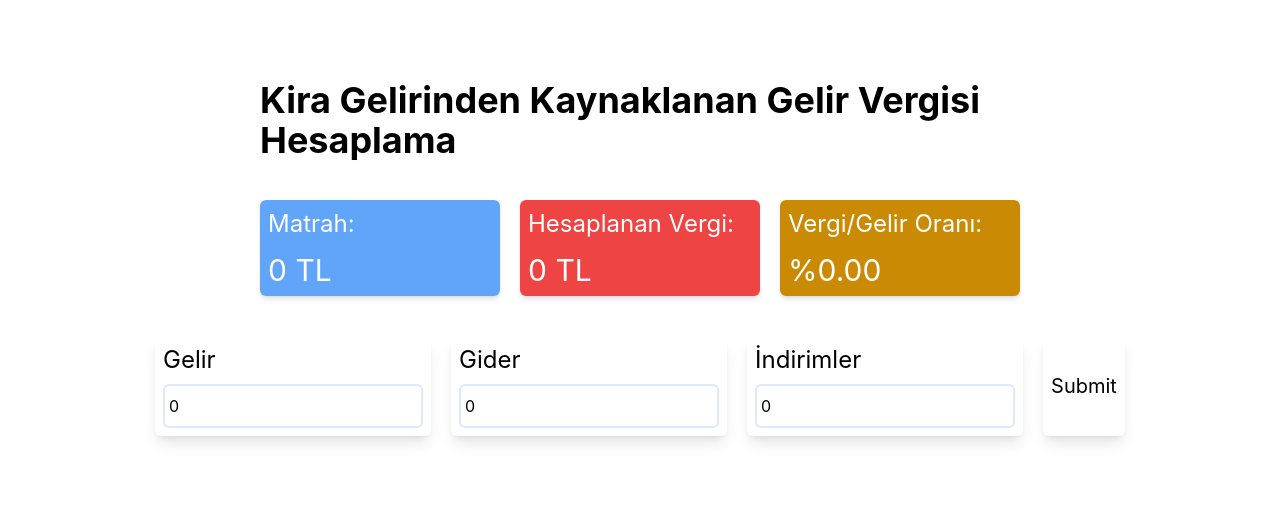
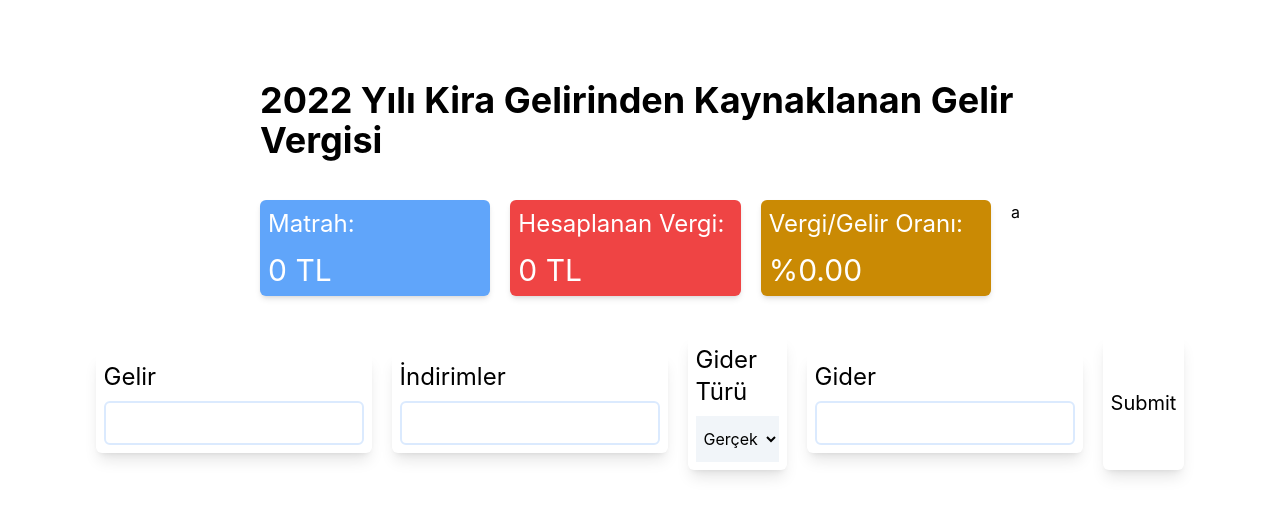
Before and after one commit to thebosph/tr-tax-calculator, a React (Create React App) app: page / in a window 1280 px wide. Shown: the top 516 px of the page. Built offline with nearby package versions, Linux system fonts and the light colour scheme.

Commit message:
feat(calculate): added select for enums

```diff
--- a/src/components/form.tsx
+++ b/src/components/form.tsx
@@ -1,22 +1,31 @@
 import { useForm, SubmitHandler } from "react-hook-form";
-import { Inputs } from "../types/Inputs";
+import { InputTypes } from "../types/Inputs";
 import { calculator } from "../utils/calculator";
 import useStore from "../store/useStore";
 import Input from "./input";
+import Select from "./select";
 
 const Form = () => {
   const {
     register,
     handleSubmit,
     reset,
+    watch,
     formState: { errors },
-  } = useForm<Inputs>();
+  } = useForm<InputTypes>();
+
   const { setResults } = useStore();
-  const onSubmit: SubmitHandler<Inputs> = (data) => {
+
+  const onSubmit: SubmitHandler<InputTypes> = (data) => {
     const result = calculator(data);
     setResults(result);
     reset();
+    console.log(data);
   };
+
+  //watch for expensesKind change
+
+  const { expenses, revenue, expensesKind, allowance } = watch();
 
   return (
     <form
@@ -25,8 +34,22 @@ const Form = () => {
     >
       <Input labelName="Gelir" label="revenue" register={register} required />
       {errors.revenue && <span>Bu alanı boş bırakamazsınız</span>}
-      <Input labelName="Gider" label="expenses" register={register} />
+
       <Input labelName="İndirimler" label="allowance" register={register} />
+      <Select
+        label="expensesKind"
+        labelName="Gider Türü"
+        {...register("expensesKind")}
+      />
+      <Input
+        disabled={expensesKind === "sumExpenses"}
+        labelName="Gider"
+        label="expenses"
+        register={register}
+        defaultValue={
+          expensesKind === "sumExpenses" ? revenue * 0.15 : expenses
+        }
+      />
 
       <input
         type="submit"
--- a/src/components/input.tsx
+++ b/src/components/input.tsx
@@ -1,21 +1,32 @@
 import { Path, UseFormRegister } from "react-hook-form";
-import { Inputs } from "../types/Inputs";
+import { InputTypes } from "../types/Inputs";
 
 interface InputProps {
   labelName: string;
-  label: Path<Inputs>;
-  register: UseFormRegister<Inputs>;
+  label: Path<InputTypes>;
+  register: UseFormRegister<InputTypes>;
   required?: boolean;
+  disabled?: boolean;
+  defaultValue?: number;
 }
 
-const Input = ({ labelName, label, register, required }: InputProps) => {
+const Input = ({
+  labelName,
+  label,
+  register,
+  required,
+  disabled,
+  defaultValue,
+}: InputProps) => {
+  console.log(disabled);
   return (
     <div className="flex flex-col shadow-lg space-y-2 p-2 w-full rounded-md ">
       <label className="text-2xl">{labelName}</label>
       <input
-        defaultValue={0}
+        defaultValue={defaultValue}
         {...register(label, { required })}
-        className="py-2 px-1 border-blue-100 border-2 rounded-md"
+        className="py-2 px-1 border-blue-100 border-2 rounded-md disabled:bg-slate-200 disabled:cursor-not-allowed"
+        disabled={disabled}
       />
     </div>
   );
--- a/src/components/results.tsx
+++ b/src/components/results.tsx
@@ -6,7 +6,7 @@ const Results: React.FC = () => {
   return (
     <div className="flex flex-col items-center  space-y-10 w-full ">
       <h1 className="text-4xl font-bold">
-        Kira Gelirinden Kaynaklanan Gelir Vergisi Hesaplama
+        2022 Yılı Kira Gelirinden Kaynaklanan Gelir Vergisi
       </h1>
       <div className="flex flex-col md:flex-row justify-between space-y-5 md:space-y-0 md:space-x-5 w-full">
         <div className="bg-blue-400 shadow-md p-2 md:w-1/3 rounded-md flex flex-col space-y-3 ">
@@ -23,6 +23,7 @@ const Results: React.FC = () => {
             %{(results.ratio * 100).toFixed(2)}
           </span>
         </div>
+        <span>a{process.env.REACT_APP_HOUSE_EXCEPTION}</span>
       </div>
     </div>
   );
--- /dev/null
+++ b/src/components/select.tsx
@@ -0,0 +1,26 @@
+import React from "react";
+import { UseFormRegister } from "react-hook-form";
+import { InputTypes } from "../types/Inputs";
+
+const Select = React.forwardRef<
+  HTMLSelectElement,
+  { label: string; labelName?: string } & ReturnType<
+    UseFormRegister<InputTypes>
+  >
+>(({ onChange, onBlur, name, label, labelName }, ref) => (
+  <div className="flex flex-col shadow-lg space-y-2 p-2 w-full rounded-md  ">
+    <label className="text-2xl">{labelName}</label>
+    <select
+      name={name}
+      ref={ref}
+      onChange={onChange}
+      onBlur={onBlur}
+      className="py-3 px-1 bg-slate-100 "
+    >
+      <option value="exactCharges">Gerçek</option>
+      <option value="sumExpenses">Götürü</option>
+    </select>
+  </div>
+));
+
+export default Select;
--- /dev/null
+++ b/src/constants/index.ts
@@ -0,0 +1 @@
+export const HOUSE_EXCEPTION = 9500;
--- a/src/react-app-env.d.ts
+++ b/src/react-app-env.d.ts
@@ -1 +1,7 @@
 /// <reference types="react-scripts" />
+
+declare namespace NodeJS {
+  interface ProcessEnv {
+    NODE_ENV: "development" | "production" | "test";
+  }
+}
--- a/src/types/Inputs.ts
+++ b/src/types/Inputs.ts
@@ -1,5 +1,11 @@
-export interface Inputs {
+export interface InputTypes {
   revenue: number;
   expenses: number;
+  expensesKind: ExpensesKind;
   allowance: number;
 }
+
+export enum ExpensesKind {
+  "sumExpenses" = "sumExpenses",
+  "exactCharges" = "exactCharges",
+}
--- a/src/utils/calculator.ts
+++ b/src/utils/calculator.ts
@@ -1,8 +1,9 @@
-import { Inputs } from "../types/Inputs";
+import { HOUSE_EXCEPTION } from "../constants";
+import { InputTypes } from "../types/Inputs";
 import { taxCalcForBrackets } from "./taxbrackets";
 
-export const calculator = ({ revenue, expenses, allowance }: Inputs) => {
-  const basis = revenue - expenses - allowance;
+export const calculator = ({ revenue, expenses, allowance }: InputTypes) => {
+  const basis = revenue - HOUSE_EXCEPTION - expenses - allowance;
   const tax = taxCalcForBrackets(basis);
   const ratio = tax / (revenue - expenses);
 
```
Also changed, not shown: 2 other files (tests, documents, lock files or other folders).
